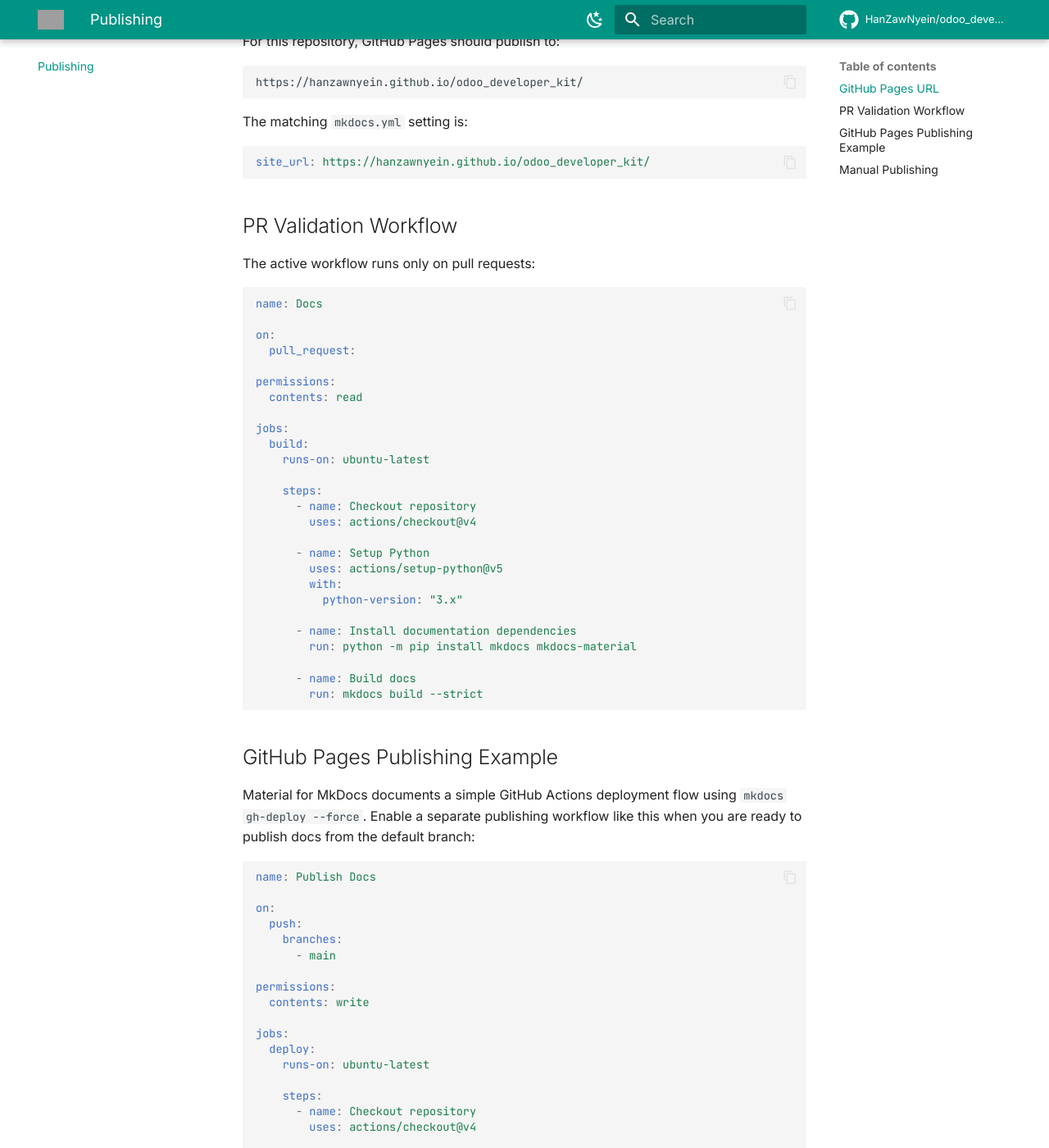
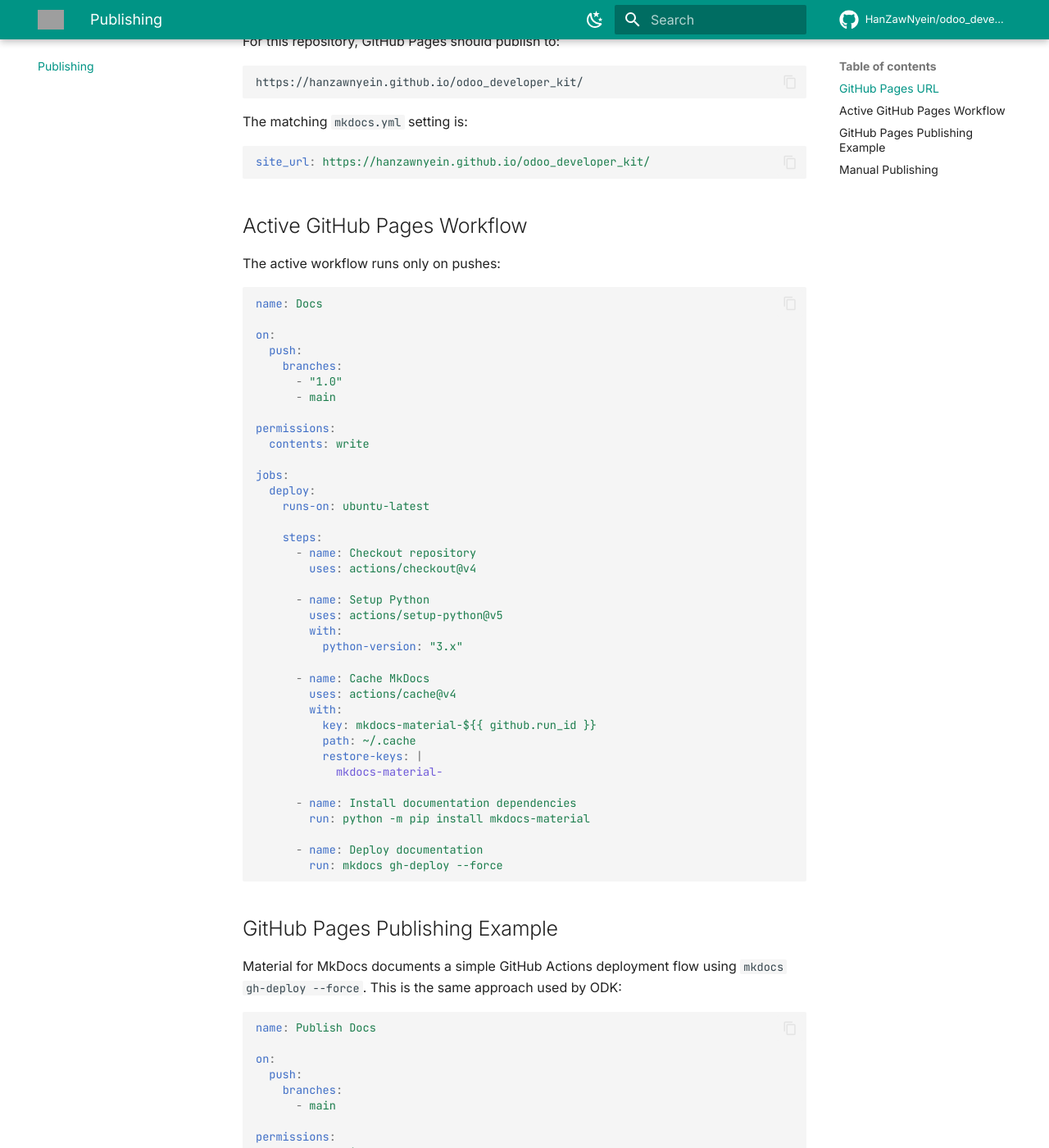
Before and after one commit to HanZawNyein/odoo_developer_kit, an MkDocs documentation site: the page built from docs/publishing.md, in a window 1280 px wide and 1400 px high, scrolled down 429 px. Shown: the whole window at 82% size. Built offline with MkDocs 1.6.1 and Material for MkDocs 9.7.7, drawn with Linux system fonts in a browser that asks for light colours; comment, search, counter and statistics services are not loaded; some of the changed text lies outside the part shown; grey boxes are pictures that could not be loaded.

Commit message:
[FIX] release

````diff
--- a/docs/publishing.md
+++ b/docs/publishing.md
@@ -1,9 +1,9 @@
 # Publishing Documentation
 
-ODK uses Material for MkDocs for documentation. The current repository workflow validates documentation on pull requests with:
+ODK uses Material for MkDocs for documentation. The current repository workflow publishes documentation on pushes to `1.0` and `main` with:
 
 ```bash
-mkdocs build --strict
+mkdocs gh-deploy --force
 ```
 
 This keeps documentation changes reviewable before they are merged.
@@ -22,21 +22,24 @@
 site_url: https://hanzawnyein.github.io/odoo_developer_kit/
 ```
 
-## PR Validation Workflow
+## Active GitHub Pages Workflow
 
-The active workflow runs only on pull requests:
+The active workflow runs only on pushes:
 
 ```yaml
 name: Docs
 
 on:
-  pull_request:
+  push:
+    branches:
+      - "1.0"
+      - main
 
 permissions:
-  contents: read
+  contents: write
 
 jobs:
-  build:
+  deploy:
     runs-on: ubuntu-latest
 
     steps:
@@ -48,16 +51,24 @@
         with:
           python-version: "3.x"
 
+      - name: Cache MkDocs
+        uses: actions/cache@v4
+        with:
+          key: mkdocs-material-${{ github.run_id }}
+          path: ~/.cache
+          restore-keys: |
+            mkdocs-material-
+
       - name: Install documentation dependencies
-        run: python -m pip install mkdocs mkdocs-material
+        run: python -m pip install mkdocs-material
 
-      - name: Build docs
-        run: mkdocs build --strict
+      - name: Deploy documentation
+        run: mkdocs gh-deploy --force
 ```
 
 ## GitHub Pages Publishing Example
 
-Material for MkDocs documents a simple GitHub Actions deployment flow using `mkdocs gh-deploy --force`. Enable a separate publishing workflow like this when you are ready to publish docs from the default branch:
+Material for MkDocs documents a simple GitHub Actions deployment flow using `mkdocs gh-deploy --force`. This is the same approach used by ODK:
 
 ```yaml
 name: Publish Docs
````
Also changed, not shown: 3 other files.
